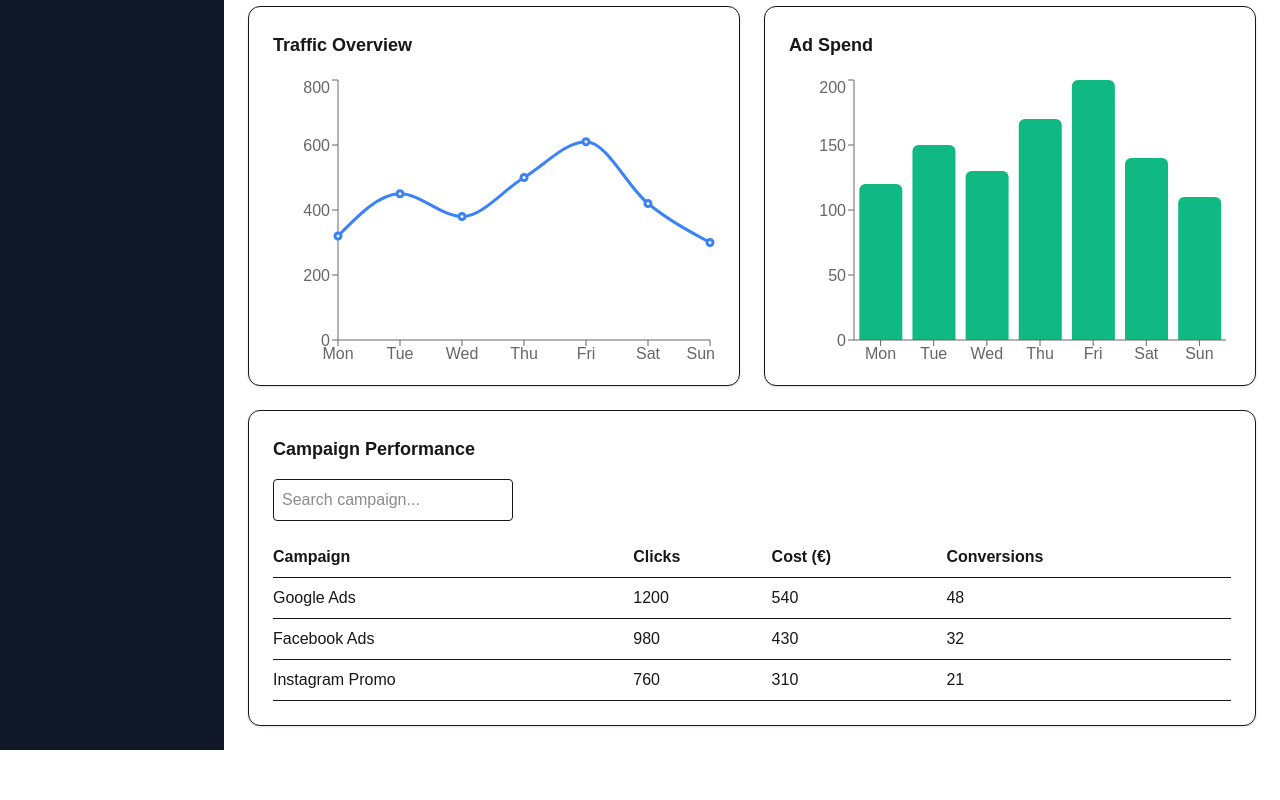
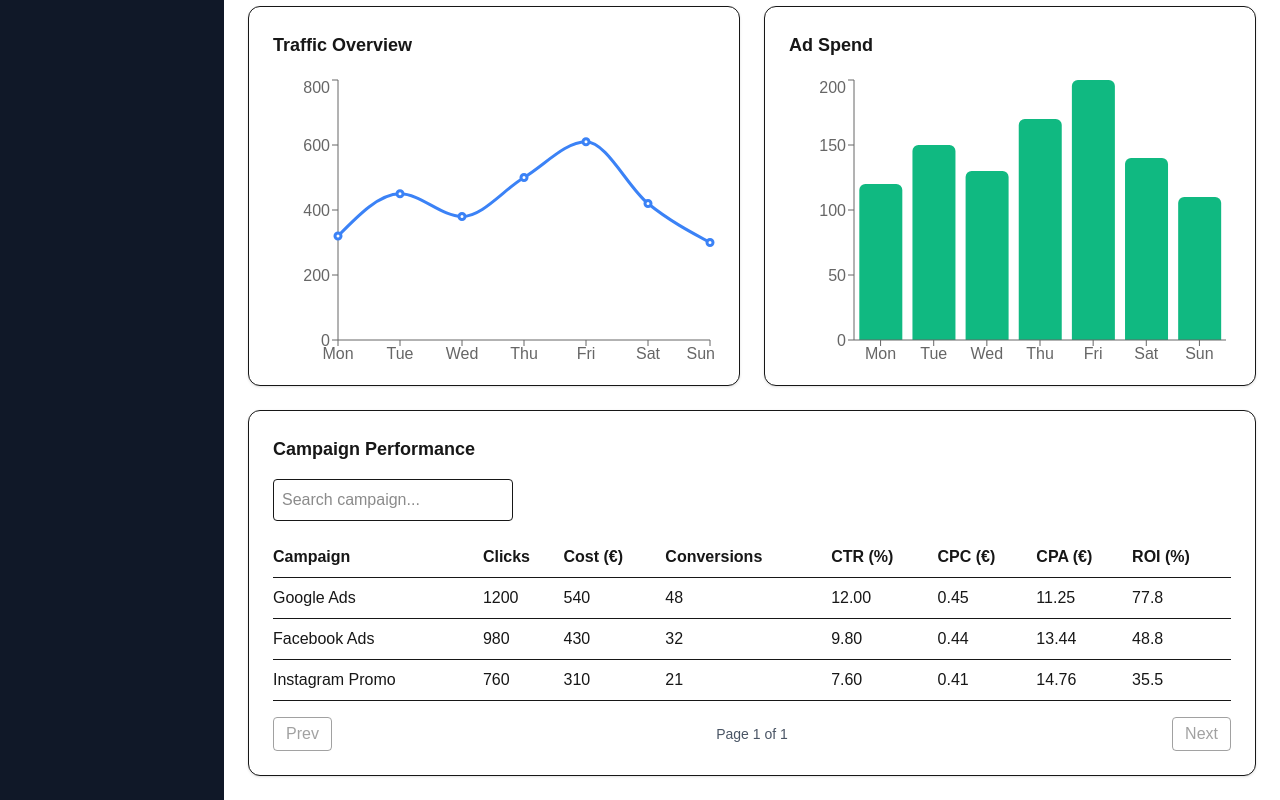
Before and after one commit to kelmore400/marketing-dashboard, a Next.js app: page / in a window 1280 px wide. Shown: the part 272-1072 px from the top of the page. Before the commit the page ends 1022 px from the top, so only its background shows below. Built offline with nearby package versions, Linux system fonts and the light colour scheme.

Commit message:
add pagination

```diff
--- a/components/CampaignTable.tsx
+++ b/components/CampaignTable.tsx
@@ -1,7 +1,8 @@
 "use client";
 
-import { useState } from "react";
+import {useEffect, useState} from "react";
 import { campaigns } from "@/data/campaigns";
+import Pagination from "@/components/Pagination";
 
 export default function CampaignTable() {
     const [sortField, setSortField] = useState<"clicks" | "cost" | "conversions">("clicks");
@@ -27,6 +28,19 @@ export default function CampaignTable() {
         c.name.toLowerCase().includes(filter.toLowerCase())
     );
 
+    const [currentPage, setCurrentPage] = useState(1);
+    const itemsPerPage = 10;
+
+    const startIndex = (currentPage - 1) * itemsPerPage;
+    const endIndex = startIndex + itemsPerPage;
+
+    const paginated = filtered.slice(startIndex, endIndex);
+
+    useEffect(() => {
+        setCurrentPage(1);
+    }, [filter, sortField, sortOrder]);
+
+
     return (
         <div className="bg-white p-6 rounded-xl shadow-sm border mt-6 overflow-x-auto">
             <h2 className="text-lg font-semibold mb-4">Campaign Performance</h2>
@@ -50,6 +64,10 @@ export default function CampaignTable() {
                     <th className="py-2 cursor-pointer" onClick={() => toggleSort("conversions")}>
                         Conversions
                     </th>
+                    <th>CTR (%)</th>
+                    <th>CPC (€)</th>
+                    <th>CPA (€)</th>
+                    <th>ROI (%)</th>
                 </tr>
                 </thead>
 
@@ -60,6 +78,10 @@ export default function CampaignTable() {
                         <td className="py-2">{c.clicks}</td>
                         <td className="py-2">{c.cost}</td>
                         <td className="py-2">{c.conversions}</td>
+                        <td>{(c.clicks / 10000 * 100).toFixed(2)}</td>
+                        <td>{(c.cost / c.clicks).toFixed(2)}</td>
+                        <td>{(c.cost / c.conversions).toFixed(2)}</td>
+                        <td>{(((c.conversions * 20 - c.cost) / c.cost) * 100).toFixed(1)}</td>
                     </tr>
                 ))}
                 {filtered.length === 0 && (
@@ -71,6 +93,12 @@ export default function CampaignTable() {
                 )}
                 </tbody>
             </table>
+            <Pagination
+                currentPage={currentPage}
+                totalItems={filtered.length}
+                itemsPerPage={itemsPerPage}
+                onPageChange={setCurrentPage}
+            />
         </div>
     );
 }
--- /dev/null
+++ b/components/Pagination.tsx
@@ -0,0 +1,29 @@
+"use client";
+
+export default function Pagination({ currentPage, totalItems, itemsPerPage, onPageChange }) {
+    const totalPages = Math.ceil(totalItems / itemsPerPage);
+
+    return (
+        <div className="flex items-center justify-between mt-4">
+            <button
+                onClick={() => onPageChange(currentPage - 1)}
+                disabled={currentPage === 1}
+                className="px-3 py-1 border rounded disabled:opacity-40"
+            >
+                Prev
+            </button>
+
+            <span className="text-sm text-gray-600">
+        Page {currentPage} of {totalPages}
+      </span>
+
+            <button
+                onClick={() => onPageChange(currentPage + 1)}
+                disabled={currentPage === totalPages}
+                className="px-3 py-1 border rounded disabled:opacity-40"
+            >
+                Next
+            </button>
+        </div>
+    );
+}
--- a/data/campaigns.ts
+++ b/data/campaigns.ts
@@ -5,6 +5,10 @@ export const campaigns = [
         clicks: 1200,
         cost: 540,
         conversions: 48,
+        ctr: (1200 / 10000) * 100,
+        cpc: 450 / 1200,
+        cpa: 450 / 80,
+        roi: (80 * 20 - 450) / 450 * 100,
         date: "2024-01-01",
     },
     {
```
